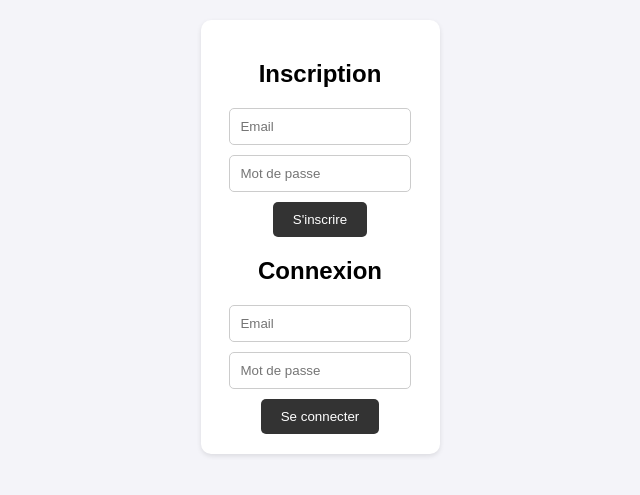
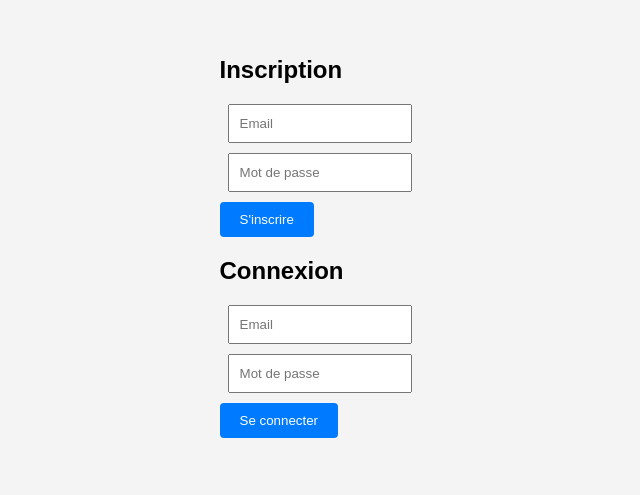
Before and after one commit to BEGY02300/Site, a plain HTML site: page index.html in a window 1280 px wide. Shown: the part 163-658 px from the top of the page, without its empty margins (320-960 px from the left). Drawn offline with Linux system fonts and the light colour scheme.

Commit message:
Update style.css

```diff
--- a/style.css
+++ b/style.css
@@ -2,19 +2,23 @@ body {
   font-family: Arial, sans-serif;
   margin: 0;
   padding: 0;
-    background-color: #f4f4f9;
   display: flex;
   justify-content: center;
   align-items: center;
   height: 100vh;
+  background: #f4f4f4;
 }
 
-.container {
+#authDiv, #userHome {
   background: white;
   padding: 20px;
-    border-radius: 10px;
-    box-shadow: 0 2px 5px rgba(0, 0, 0, 0.1);
+  border-radius: 8px;
+  box-shadow: 0 2px 10px rgba(0, 0, 0, 0.1);
   text-align: center;
+}
+
+form {
+  margin-top: 10px;
 }
 
 input {
@@ -22,22 +26,17 @@ input {
   margin: 10px auto;
   padding: 10px;
   width: 80%;
-    border: 1px solid #ccc;
-    border-radius: 5px;
 }
 
 button {
   padding: 10px 20px;
-    background-color: #333;
+  background: #007BFF;
   color: white;
   border: none;
-    border-radius: 5px;
+  border-radius: 4px;
   cursor: pointer;
 }
 
 button:hover {
-    background-color: #555;
+  background: #0056b3;
 }
-
-    color: #fff;
-}
```
Lines whose indentation alone changed are shown as unchanged.
